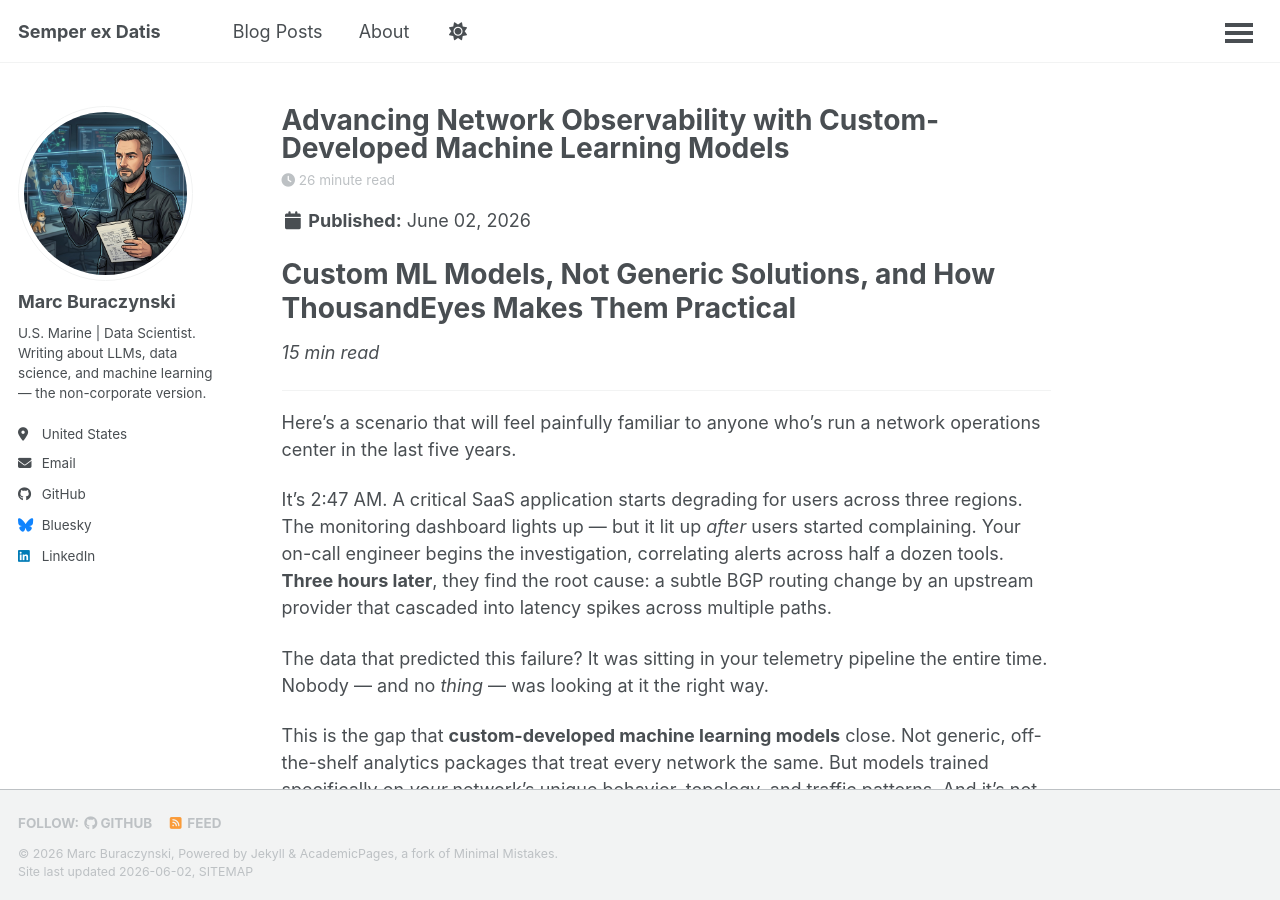
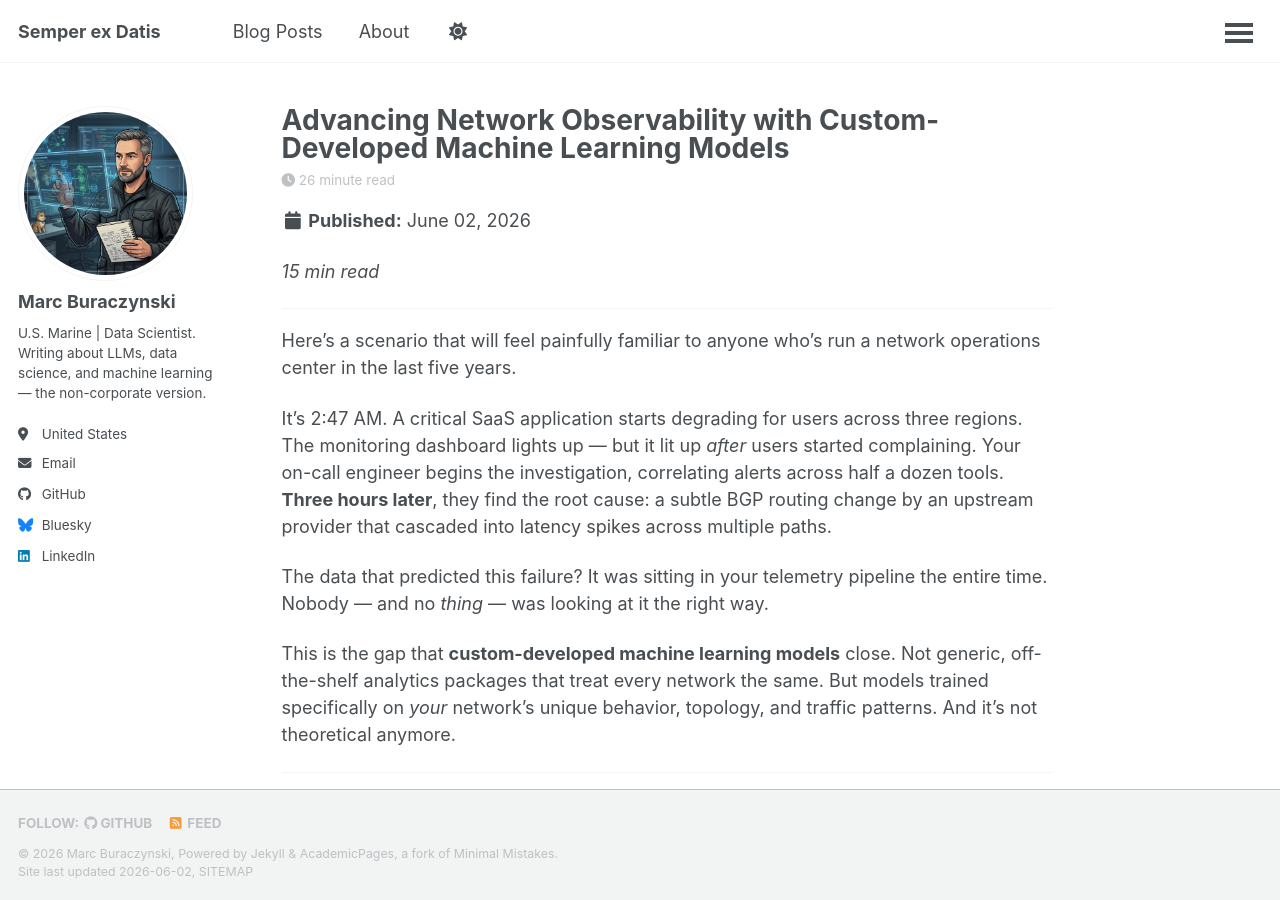
Before and after one commit to GunnyMarc/gunnymarc.github.io, a Jekyll site: the page built from _posts/2026-06-02-Advancing Network Observability with Custom-Developed Machine Learning Models.md, in a window 1280 px wide and 900 px high. Built offline with Jekyll 4.4.1, drawn with Linux system fonts in a browser that asks for light colours; a script that is not in the unit is left out.

```diff
--- a/_posts/2026-06-02-Advancing Network Observability with Custom-Developed Machine Learning Models.md
+++ b/_posts/2026-06-02-Advancing Network Observability with Custom-Developed Machine Learning Models.md
@@ -9,8 +9,6 @@ tags:
   - anomaly detection
   - custom ML
 ---
-
-# Custom ML Models, Not Generic Solutions, and How ThousandEyes Makes Them Practical
 
 *15 min read*
 
```
